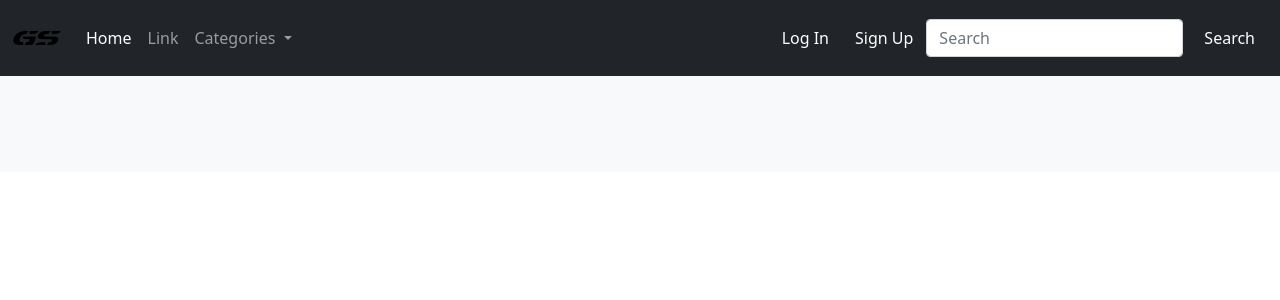
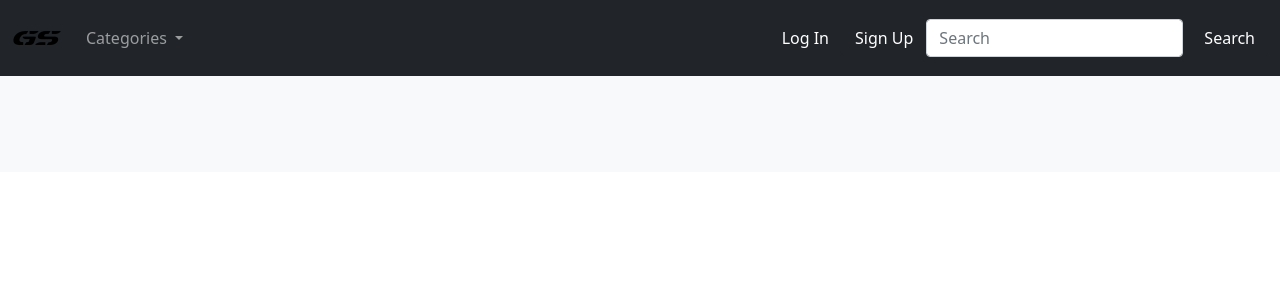
Before and after one commit to alhcomer/game_ecommerce_site, a Django app: page / in a window 1280 px wide. Shown: the top 300 px of the page. Run offline with Django 4.2, Linux system fonts and the light colour scheme; data that the repository does not hold is empty.

Commit message:
refactored code/deleted unncessary widgets

```diff
--- a/game_ecommerce_site/settings.py
+++ b/game_ecommerce_site/settings.py
@@ -68,7 +68,7 @@ TEMPLATES = [
                 "django.template.context_processors.request",
                 "django.contrib.auth.context_processors.auth",
                 "django.contrib.messages.context_processors.messages",
-                "gaming_shop.views.categories"
+                "gaming_shop.context_processors.categories"
             ],
         },
     },
--- /dev/null
+++ b/gaming_shop/context_processors.py
@@ -0,0 +1,6 @@
+from .models import Category
+
+def categories(request):
+    return {
+        'categories': Category.objects.all()
+    }
--- a/gaming_shop/views.py
+++ b/gaming_shop/views.py
@@ -6,10 +6,7 @@ def index(request):
     products = Product.objects.all()
     return render(request, 'gaming_shop/index.html', {'products': products})
 
-def categories(request):
-    return {
-        'categories': Category.objects.all()
-    }
+
 
 def product_item(request, slug):
     product = get_object_or_404(Product, slug=slug, in_stock=True)
--- a/templates/gaming_shop/base.html
+++ b/templates/gaming_shop/base.html
@@ -15,7 +15,7 @@
 
         <nav class="navbar navbar-expand-lg navbar-dark bg-dark">
             <div class="container-fluid">
-                <a class="navbar-brand" href="#">
+                <a class="navbar-brand" href="/">
                     <img src="{% static 'gs.png' %}" width="50" height="50" alt="">
                 </a>
                 <button class="navbar-toggler" type="button" data-bs-toggle="collapse" data-bs-target="#navbarSupportedContent" aria-controls="navbarSupportedContent" aria-expanded="false" aria-label="Toggle navigation">
@@ -23,12 +23,6 @@
                 </button>
                 <div class="collapse navbar-collapse" id="navbarSupportedContent">
                 <ul class="navbar-nav me-auto mb-2 mb-lg-0">
-                    <li class="nav-item">
-                    <a class="nav-link active" aria-current="page" href="#">Home</a>
-                    </li>
-                    <li class="nav-item">
-                    <a class="nav-link" href="#">Link</a>
-                    </li>
                     <li class="nav-item dropdown">
                     <a class="nav-link dropdown-toggle" href="#" id="navbarDropdown" role="button" data-bs-toggle="dropdown" aria-expanded="false">
                         Categories
```
